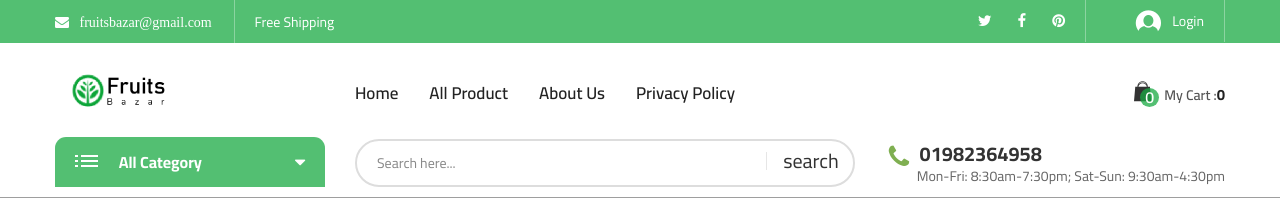
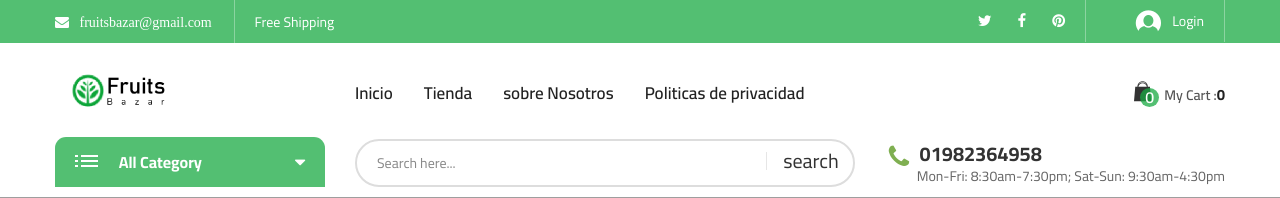
Before and after one commit to Samihaynes/Ecommerce-Fruits-Bazar, a PHP site: page /projects/index.php in a window 1280 px wide. Shown: the top 198 px of the page. Run offline with PHP 8.4, Linux system fonts and the light colour scheme; data comes from the database, SQL or seed files in the repository; data that the repository does not hold is empty; some web fonts are replaced; grey boxes are pictures that could not be loaded.

Commit message:
Cambio del texto de juan

```diff
--- a/includes/header_middle.php
+++ b/includes/header_middle.php
@@ -46,12 +46,12 @@ if (isset($_POST['remove_product'])) {
                     <ul class="menu biolife-menu clone-main-menu clone-primary-menu" id="primary-menu" data-menuname="main menu">
 
 
+			<!--Cambio de texto por juan-->
+                        <li class="menu-item"><a href="index.php">Inicio</a></li>
+                        <li class="menu-item"><a href="all_product.php">Tienda</a></li>
+                        <li class="menu-item"><a href="#"> sobre Nosotros</a></li>
 
-                        <li class="menu-item"><a href="index.php">Home</a></li>
-                        <li class="menu-item"><a href="all_product.php">All Product</a></li>
-                        <li class="menu-item"><a href="#">About Us</a></li>
-
-                        <li class="menu-item"><a href="#">Privacy Policy </a></li>
+                        <li class="menu-item"><a href="#">Politicas de privacidad</a></li>
                         <?php
                             if(isset($_SESSION['user_id'])){
                                  ?>
```
